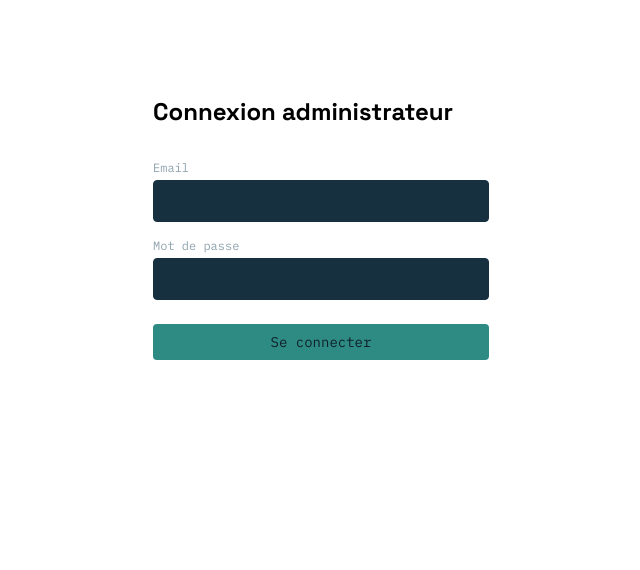
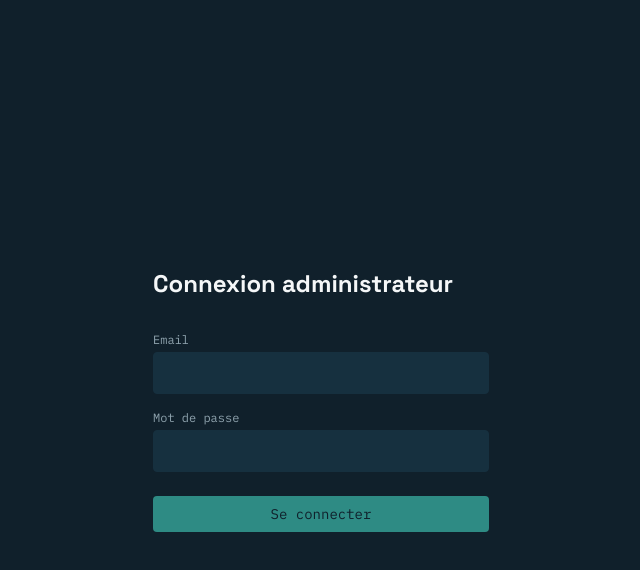
Before and after one commit to Baliguini-dimi/baliguini-portfolio, a React (Vite) app: page /admin/login in a window 1280 px wide. Shown: the top 570 px of the page, without its empty margins (319-959 px from the left). Built offline with nearby package versions, Linux system fonts and the light colour scheme; no server answers.

Commit message:
fix: fond sombre manquant sur la page de connexion admin

```diff
--- a/index.html
+++ b/index.html
@@ -1,13 +1,14 @@
 <!doctype html>
-<html lang="en">
-  <link rel="preconnect" href="https://fonts.googleapis.com">
-<link rel="preconnect" href="https://fonts.gstatic.com" crossorigin>
-<link href="https://fonts.googleapis.com/css2?family=Space+Grotesk:wght@500;700&family=Inter:wght@400;500&family=IBM+Plex+Mono:wght@400;500&display=swap" rel="stylesheet">
+<html lang="fr" translate="no">
   <head>
     <meta charset="UTF-8" />
+    <meta name="google" content="notranslate" />
     <link rel="icon" type="image/svg+xml" href="/favicon.svg" />
     <meta name="viewport" content="width=device-width, initial-scale=1.0" />
     <title>baliguini-portfolio</title>
+    <link rel="preconnect" href="https://fonts.googleapis.com">
+    <link rel="preconnect" href="https://fonts.gstatic.com" crossorigin>
+    <link href="https://fonts.googleapis.com/css2?family=Space+Grotesk:wght@500;700&family=Inter:wght@400;500&family=IBM+Plex+Mono:wght@400;500&display=swap" rel="stylesheet">
   </head>
   <body>
     <div id="root"></div>
--- a/src/pages/AdminLogin.jsx
+++ b/src/pages/AdminLogin.jsx
@@ -34,7 +34,8 @@ function AdminLogin() {
   }
 
   return (
-    <div className="max-w-sm mx-auto px-6 py-24">
+    <div className="min-h-screen bg-ink text-bone flex items-center justify-center">
+      <div className="max-w-sm w-full px-6">
         <h1 className="font-display font-bold text-2xl">Connexion administrateur</h1>
 
         <form onSubmit={handleSubmit} className="mt-8 flex flex-col gap-4">
@@ -81,6 +82,7 @@ function AdminLogin() {
           </button>
         </form>
       </div>
+    </div>
   )
 }
 
```
Lines whose indentation alone changed are shown as unchanged.
